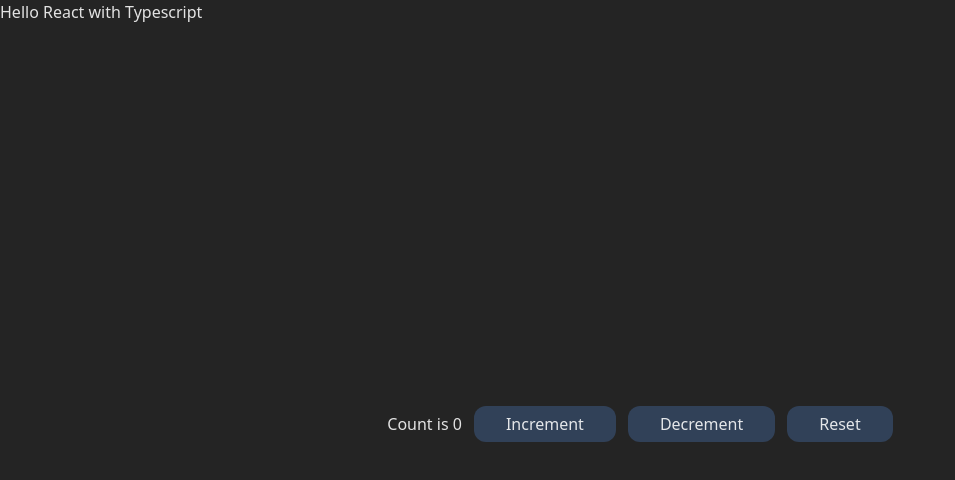
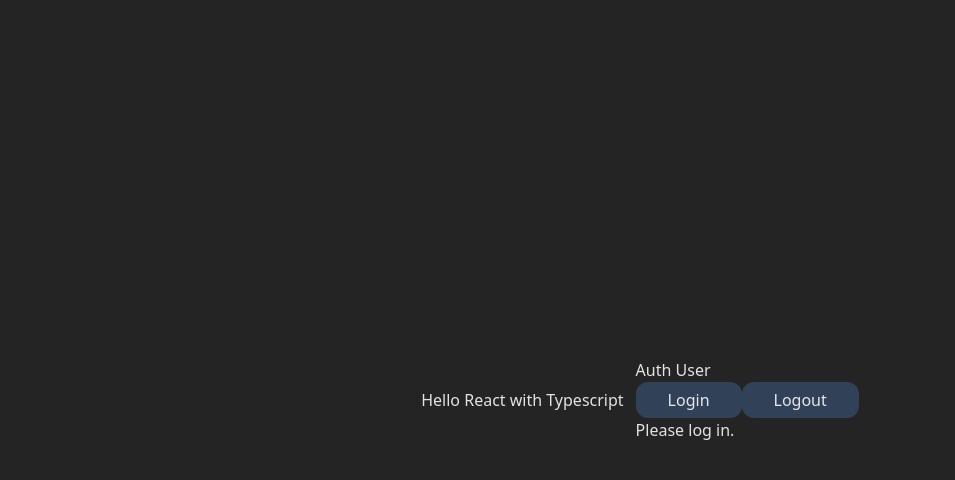
Before and after one commit to vit-venkat-r-murty/react-ts-godha, a React (Vite) app: page / in a window 1280 px wide. Shown: the top 480 px of the page, without its empty margins (0-955 px from the left). Built offline with nearby package versions, Linux system fonts and the light colour scheme.

Commit message:
Context TypeSafe

```diff
--- a/src/App.tsx
+++ b/src/App.tsx
@@ -1,12 +1,29 @@
-import Count from './components/states/useReducer/Count'
+import AuthContextProvider from "./components/states/useContext/auth-context/AuthContext"
+import AuthUser from "./components/states/useContext/auth-context/AuthUser"
+import ThemeContextProvider, { ThemeContext } from "./components/states/useContext/theme-context/ThemeContext"
+import { useContext } from "react"
 
 function App() {
+
+   const theme = useContext(ThemeContext)
    return (
       <>
-         <h1>Hello React with Typescript</h1>
-         <div className='flex items-center justify-center gap-x-3 h-screen w-full'>
-            <Count />
-         </div>
+      <AuthContextProvider>
+         <ThemeContextProvider>
+            <div className='flex items-center justify-center gap-x-3 h-screen w-full'>
+               <h1>Hello React with Typescript</h1>
+               <AuthUser/>
+            </div>
+            {/* <div
+               style={{
+                  backgroundColor : theme.primaryTheme.background,
+                  color: theme.primaryTheme.text
+               }}>
+               Card
+            </div> */}
+
+         </ThemeContextProvider>
+         </AuthContextProvider>
       </>
    )
 }
--- /dev/null
+++ b/src/components/states/useContext/auth-context/AuthContext.tsx
@@ -0,0 +1,29 @@
+import { createContext, useState, type ReactNode } from "react"
+
+type AuthUser = {
+    name: string,
+    email: string
+}
+
+type TAuthContext = {
+    // user: AuthUser | null,
+    // setUser: React.Dispatch<React.SetStateAction<AuthUser | null>>
+    user: AuthUser,
+    setUser: React.Dispatch<React.SetStateAction<AuthUser>>
+}
+
+// export const AuthContext = createContext<TAuthContext | null>(null)
+export const AuthContext = createContext({} as TAuthContext)
+
+export default function AuthContextProvider({children}: {children: ReactNode}) {
+
+    // const [user, setUser] = useState<AuthUser | null>(null)
+    const [user, setUser] = useState({} as AuthUser)
+
+
+  return (
+    <AuthContext.Provider value={{user, setUser}}>
+        {children}
+    </AuthContext.Provider>
+  )
+}
--- /dev/null
+++ b/src/components/states/useContext/auth-context/AuthUser.tsx
@@ -0,0 +1,55 @@
+import { useContext } from "react"
+import AuthContextProvider, { AuthContext } from "./AuthContext"
+
+
+
+export default function AuthUser() {
+
+    const authcontext = useContext(AuthContext)
+
+
+    const handlelogin = () => {
+        // if (authcontext) {
+        //     authcontext.setUser({
+        //         name: "john",
+        //         email: "example.com"
+        //     })
+        // }
+         authcontext.setUser({
+                name: "john",
+                email: "example.com"
+            })
+    }
+
+    const handlelogout = () => {
+        // if (authcontext) {
+        //     authcontext.setUser({
+        //         name: "",
+        //         email: ""
+        //     })
+        // }
+
+        authcontext.setUser({
+                name: "",
+                email: ""
+            })
+    }
+
+    return (
+
+            <div>
+                <h1>Auth User</h1>
+                <button onClick={handlelogin}>Login</button>
+                <button onClick={handlelogout}>Logout</button>
+                <div>
+                    {authcontext?.user && authcontext.user.name ? (
+                        <p>Welcome, {authcontext.user.name}</p>
+                    ) : (
+                        <p>Please log in.</p>
+                    )}
+                </div>
+            </div>
+
+
+  )
+}
--- /dev/null
+++ b/src/components/states/useContext/theme-context/ThemeContext.tsx
@@ -0,0 +1,13 @@
+import { createContext, type ReactNode } from "react"
+import { theme } from "./theme"
+
+
+export const ThemeContext = createContext(theme)
+
+export default function ThemeContextProvider({children}:{children: ReactNode}) {
+  return (
+    <ThemeContext.Provider value={theme}>
+        {children}
+    </ThemeContext.Provider>
+  )
+}
--- /dev/null
+++ b/src/components/states/useContext/theme-context/theme.ts
@@ -0,0 +1,10 @@
+export const theme = {
+    primaryTheme: {
+        background: "#171717",
+        text: "#f1f1f1"
+    },
+    secondaryTheme: {
+        background: "#e0fdffff",
+        text: "#262626ff"
+    }
+}
--- /dev/null
+++ b/src/components/states/useRef/MutableRef.tsx
@@ -0,0 +1,29 @@
+import { useEffect, useRef, useState } from "react"
+
+export default function MutableRef() {
+
+    const [timer, setTimer] = useState(0)
+    const intervalRef = useRef<number | null>(null)
+
+    const stopTimer = () => {
+        if(intervalRef.current) clearInterval(intervalRef.current)
+    }
+
+    useEffect(() => {
+        intervalRef.current = setInterval(() => {
+            setTimer((timer) => timer + 1)
+        },1000)
+
+        return () => {
+            stopTimer()
+        }
+    },[])
+
+
+  return (
+    <div>
+        Timer is - {timer}
+        <button onClick={() => stopTimer()}>Stop Timer</button>
+    </div>
+  )
+}
```
